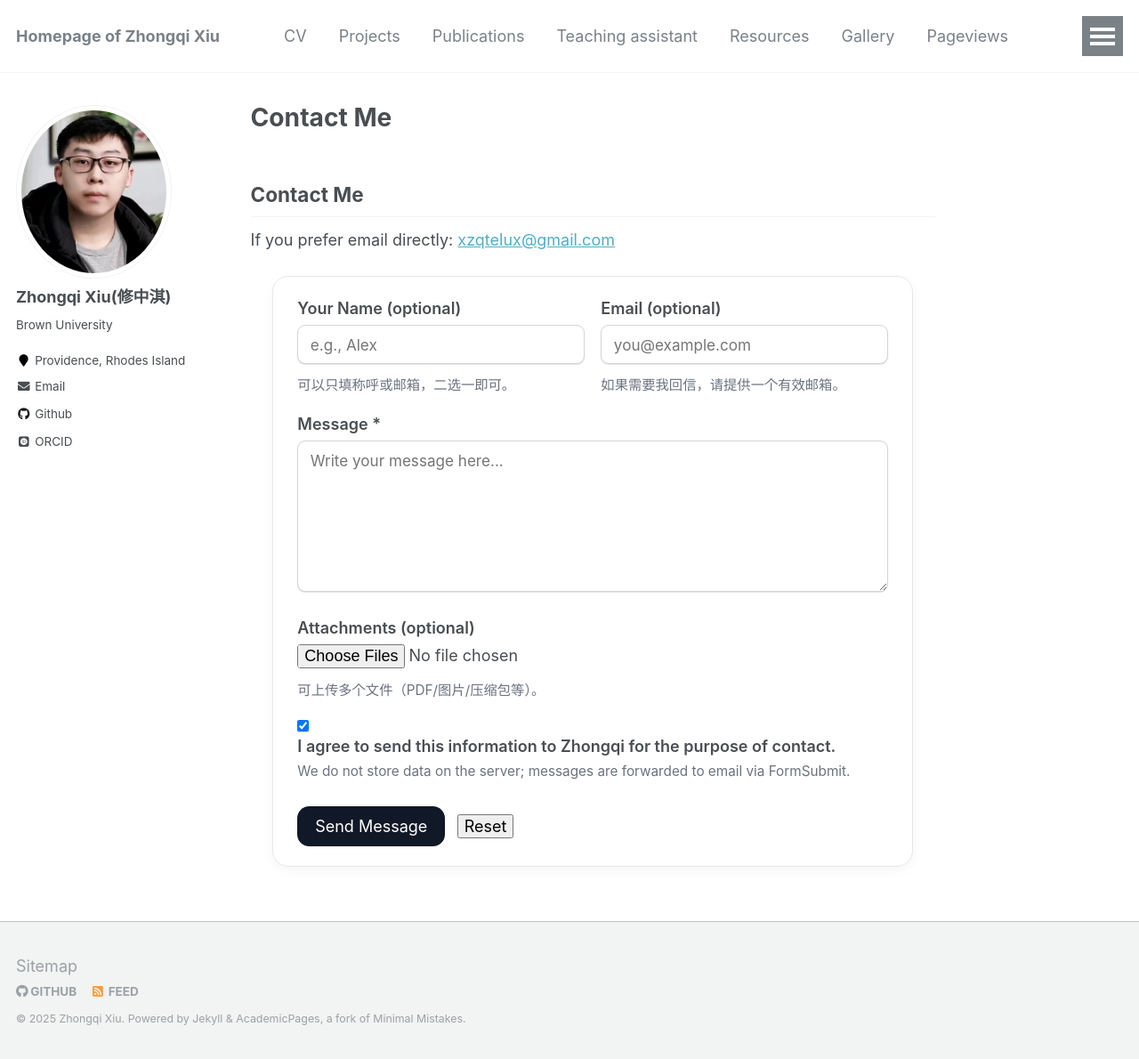
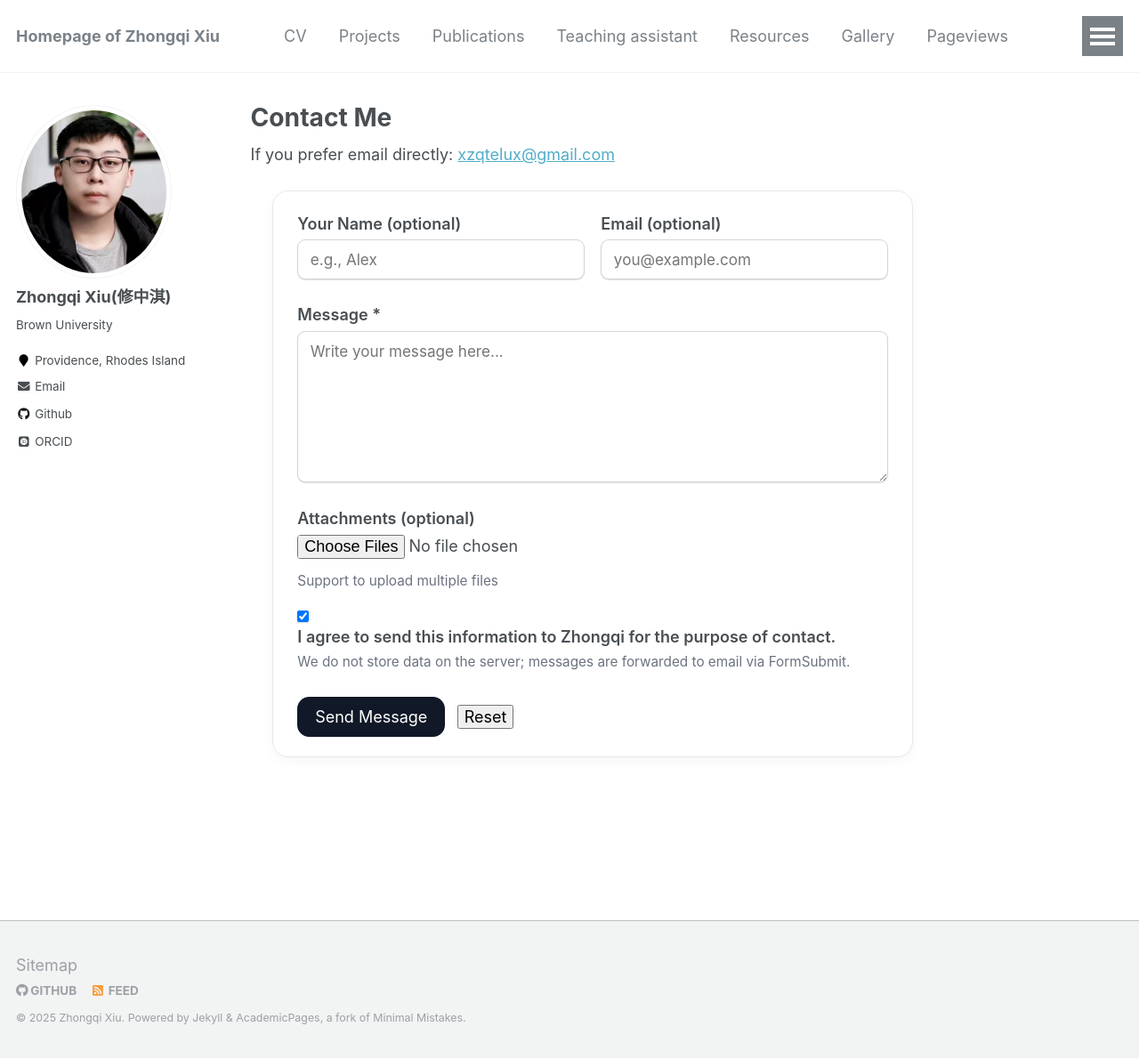
Before and after one commit to k-telux/k-telux.github.io, a Jekyll site: the page built from _pages/contact.md, in a window 1280 px wide and 1190 px high. Shown: the whole window at 89% size. Built offline with Jekyll 4.4.1, drawn with Linux system fonts in a browser that asks for light colours; some web fonts are replaced.

Commit message:
Update contact.md

```diff
--- a/_pages/contact.md
+++ b/_pages/contact.md
@@ -39,7 +39,6 @@ author_profile: true
   .success { color: #065f46; font-size: 0.95rem; margin: 0.25rem 0; }
 </style>
 
-<h2>Contact Me</h2>
 <p>If you prefer email directly: <a href="mailto:xzqtelux@gmail.com">xzqtelux@gmail.com</a></p>
 
 <form
@@ -67,12 +66,10 @@ author_profile: true
       <div>
         <label for="name">Your Name (optional)</label>
         <input type="text" id="name" name="name" placeholder="e.g., Alex">
-        <div class="hint">可以只填称呼或邮箱，二选一即可。</div>
       </div>
       <div>
         <label for="email">Email (optional)</label>
         <input type="email" id="email" name="email" placeholder="you@example.com">
-        <div class="hint">如果需要我回信，请提供一个有效邮箱。</div>
       </div>
     </div>
 
@@ -84,7 +81,7 @@ author_profile: true
     <div>
       <label for="files">Attachments (optional)</label>
       <input id="files" name="attachments" type="file" multiple>
-      <div class="hint">可上传多个文件（PDF/图片/压缩包等）。</div>
+      <div class="hint">Support to upload multiple files </div>
     </div>
 
     <div>
```
